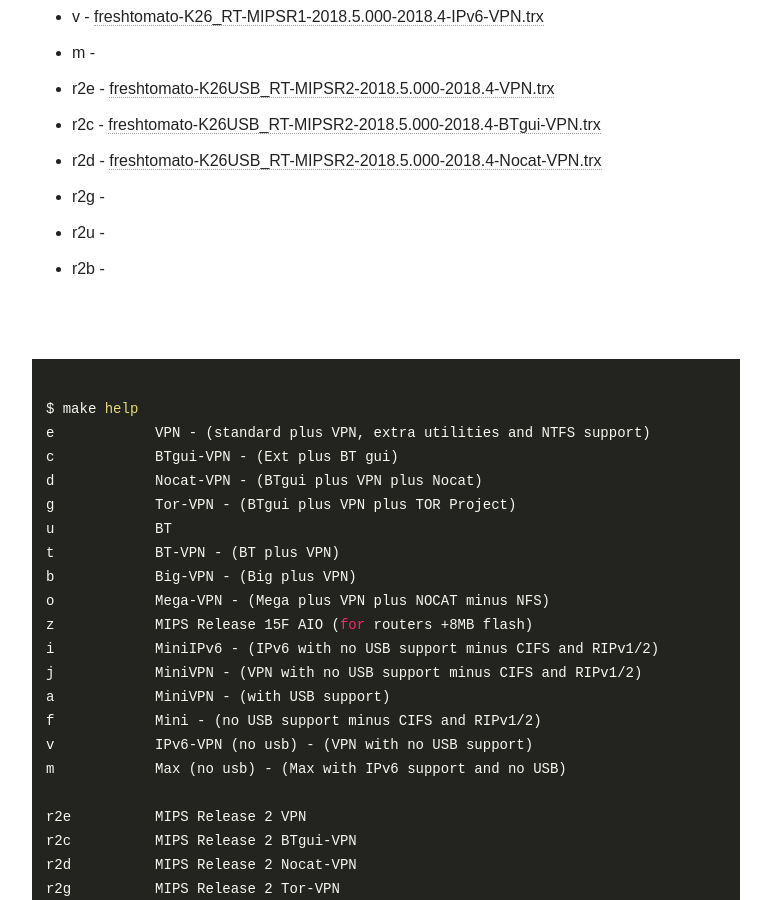
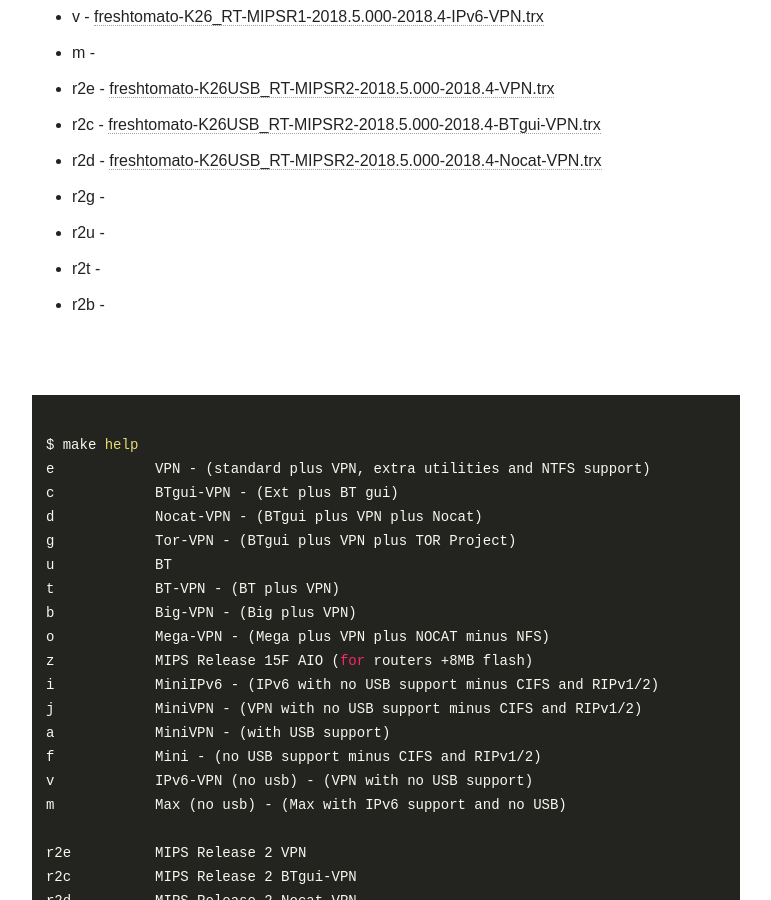
Before and after one commit to oglopss/freshtomato-mips-ci-jekyll, a Jekyll site: the page built from index.html, in a window 1280 px wide and 900 px high, scrolled down 1099 px. Shown: the whole window, without its empty margins (254-1025 px from the left). Built offline with Jekyll 4.4.1, drawn with Linux system fonts in a browser that asks for light colours; nearby versions of some CDN libraries.

Commit message:
Travis build 40 r2t pushed to gh-pages

```diff
--- a/_data/ss.yml
+++ b/_data/ss.yml
@@ -21,3 +21,4 @@
   - 0019 r2g
   - 0020 r2u
   - 0022 r2b
+  - 0021 r2t
```
